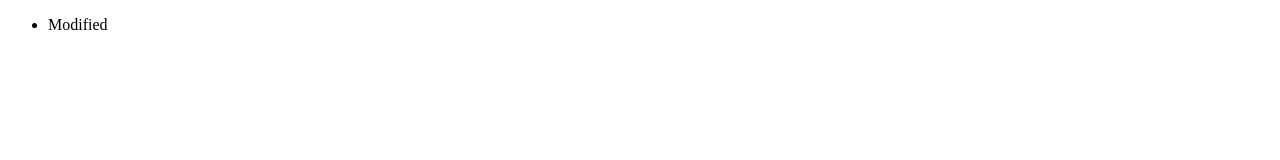
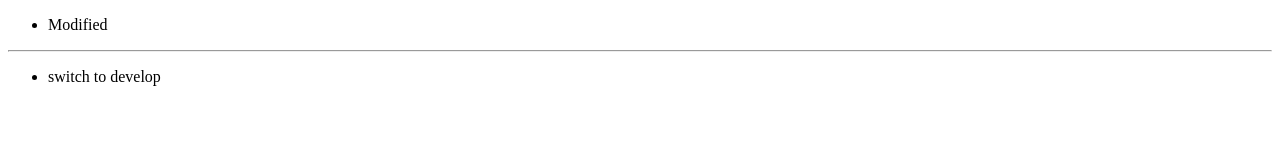
Before and after one commit to AlexUnion/HomeWork, a plain HTML site: page index.html in a window 1280 px wide. Drawn offline with Linux system fonts and the light colour scheme.

Commit message:
develop branch

```diff
--- a/index.html
+++ b/index.html
@@ -9,5 +9,9 @@
     <ul>
         <li>Modified</li>
     </ul>
+    <hr>
+    <ul>
+        <li>switch to develop</li>
+    </ul>
 </body>
 </html>
```
